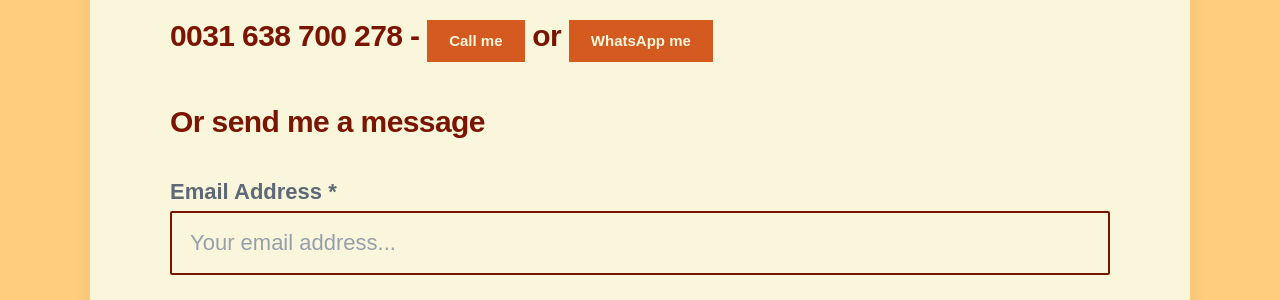
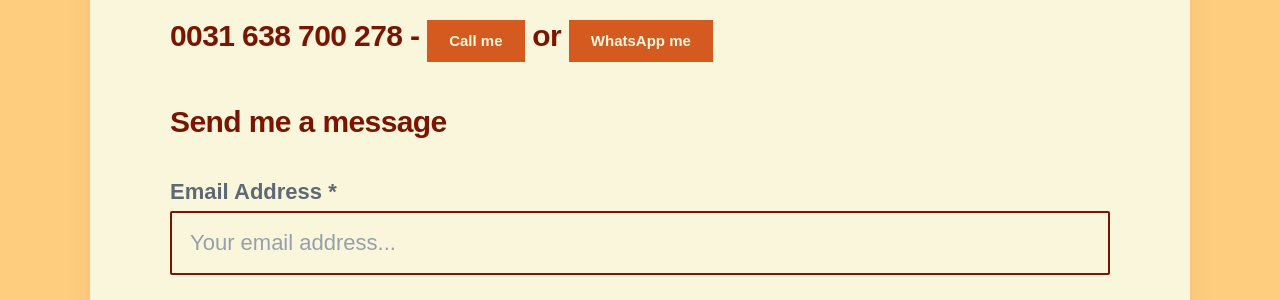
Before and after one commit to threekeytherapy/threekeytherapy.com, a Jekyll site: the page built from _pages/contact.md, in a window 1280 px wide. Shown: the part 788-1088 px from the top of the page. Built offline with Jekyll 4.4.1, drawn with Linux system fonts in a browser that asks for light colours; nearby versions of some CDN libraries; some web fonts are replaced.

Commit message:
simplify title

```diff
--- a/_pages/contact.md
+++ b/_pages/contact.md
@@ -9,7 +9,7 @@ featured_image:
 
 ### 0031 638 700 278 - <a href="tel:0031638700278" class="button button--small">Call me</a> or <a href="https://wa.me/31638700278?text=I'm%20interested%20in%20booking%20a%20body%20therapy%20session" class="button button--small">WhatsApp me</a>
 
-### Or send me a message
+### Send me a message
 
 {% include contact-form.html %}
 
```
